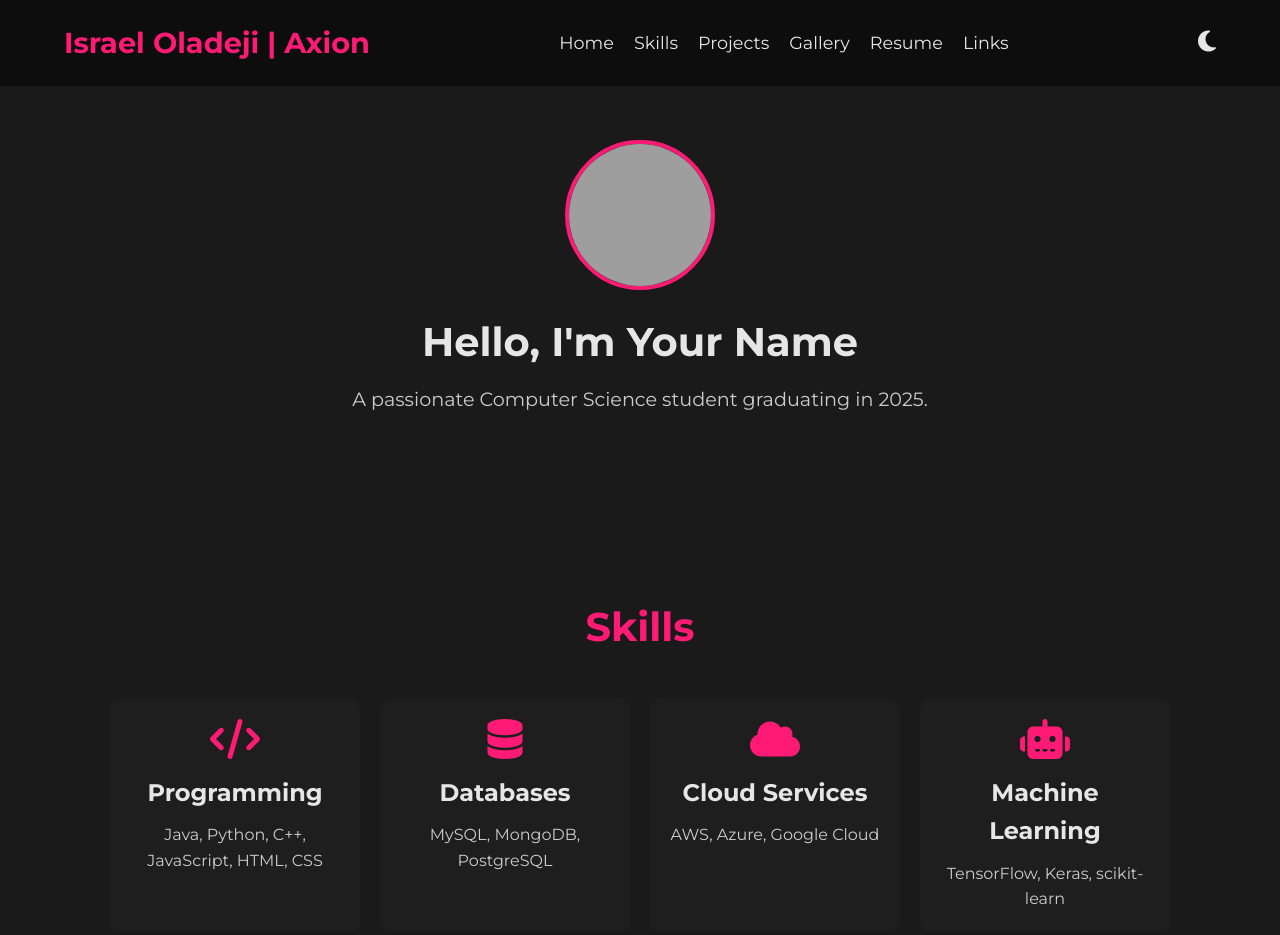
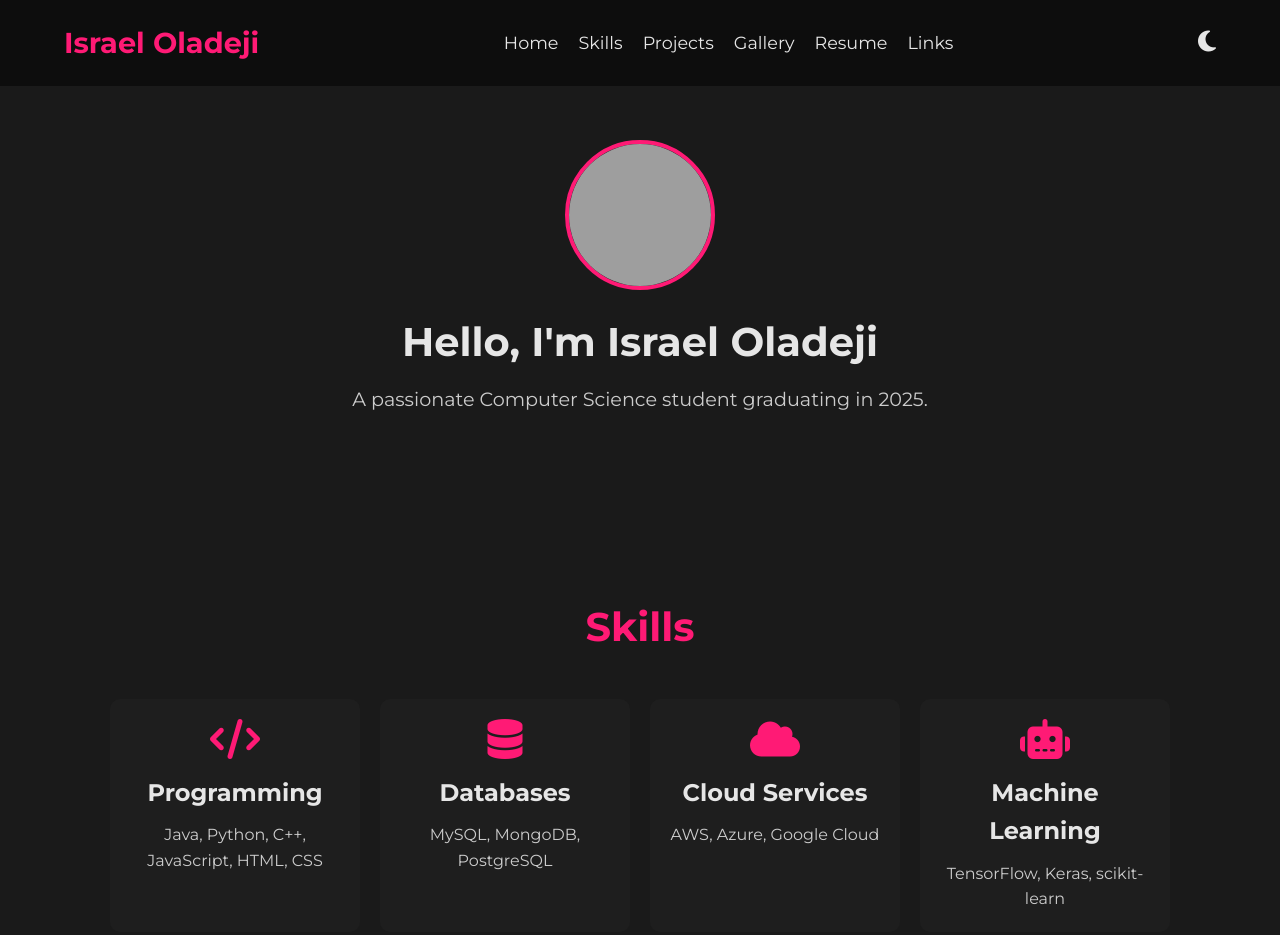
Before and after one commit to Ca3de/Axion.github.io, a plain HTML site: page index.html in a window 1280 px wide. Shown: the top 935 px of the page. Drawn offline with nearby package versions, Linux system fonts and the light colour scheme; grey boxes are pictures that could not be loaded.

Commit message:
Update index.html

```diff
--- a/index.html
+++ b/index.html
@@ -3,7 +3,7 @@
 <head>
     <meta charset="UTF-8">
     <meta name="viewport" content="width=device-width, initial-scale=1.0">
-    <title>Your Name - Computer Science Student</title>
+    <title>Israel Oladeji - Computer Science Student</title>
     <link rel="stylesheet" href="styles.css">
     <!-- Font Awesome for Icons -->
     <link rel="stylesheet" href="https://cdnjs.cloudflare.com/ajax/libs/font-awesome/6.4.0/css/all.min.css">
@@ -23,7 +23,7 @@
     <nav>
         <div class="container nav-container">
             <div class="logo">
-                <a href="index.html">Israel Oladeji | Axion</a>
+                <a href="index.html">Israel Oladeji</a>
             </div>
             <ul class="nav-links">
                 <li><a href="index.html#home">Home</a></li>
@@ -47,9 +47,9 @@
     <!-- Home Section -->
     <section id="home" class="section">
         <div class="container home-container" data-aos="fade-up">
-            <img src="images/profile.jpg" alt="Your Name" class="profile-pic">
+            <img src="images/profile.jpg" alt="Israel Oladeji" class="profile-pic">
             <div class="intro">
-                <h1>Hello, I'm Your Name</h1>
+                <h1>Hello, I'm Israel Oladeji</h1>
                 <p>A passionate Computer Science student graduating in 2025.</p>
             </div>
         </div>
```
